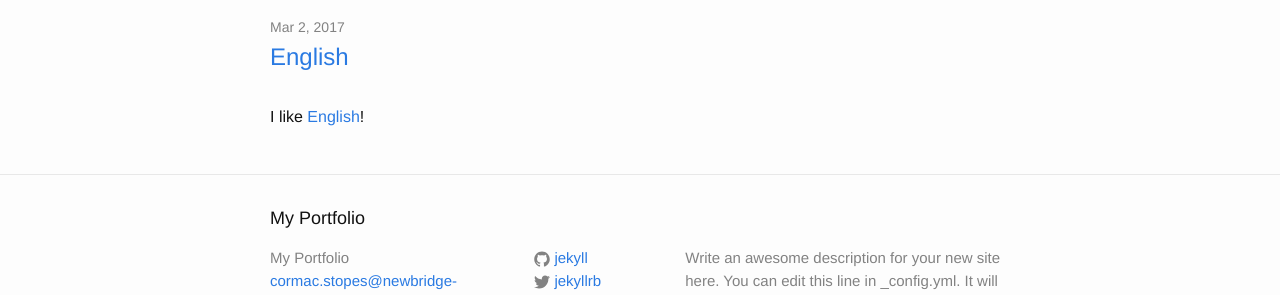
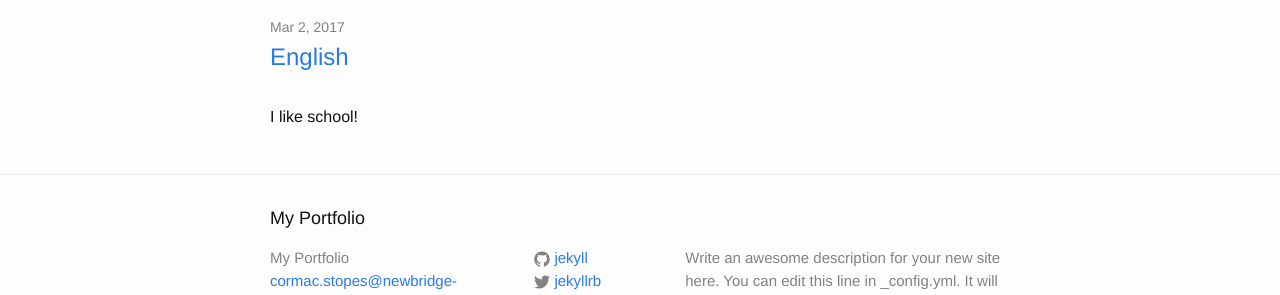
Before and after one commit to cstopes/cstopes.github.io, a Jekyll site: the page built from index.html, in a window 1280 px wide. Shown: the part 212-507 px from the top of the page. Built offline with Jekyll 4.4.1, drawn with Linux system fonts in a browser that asks for light colours.

Commit message:
Update index.html

```diff
--- a/index.html
+++ b/index.html
@@ -21,6 +21,6 @@ layout: default
 </div>
 <body>
   <p>
-    I like <a href="english.html">English</a>!
+    I like school!
   </p>
 </body>
```
